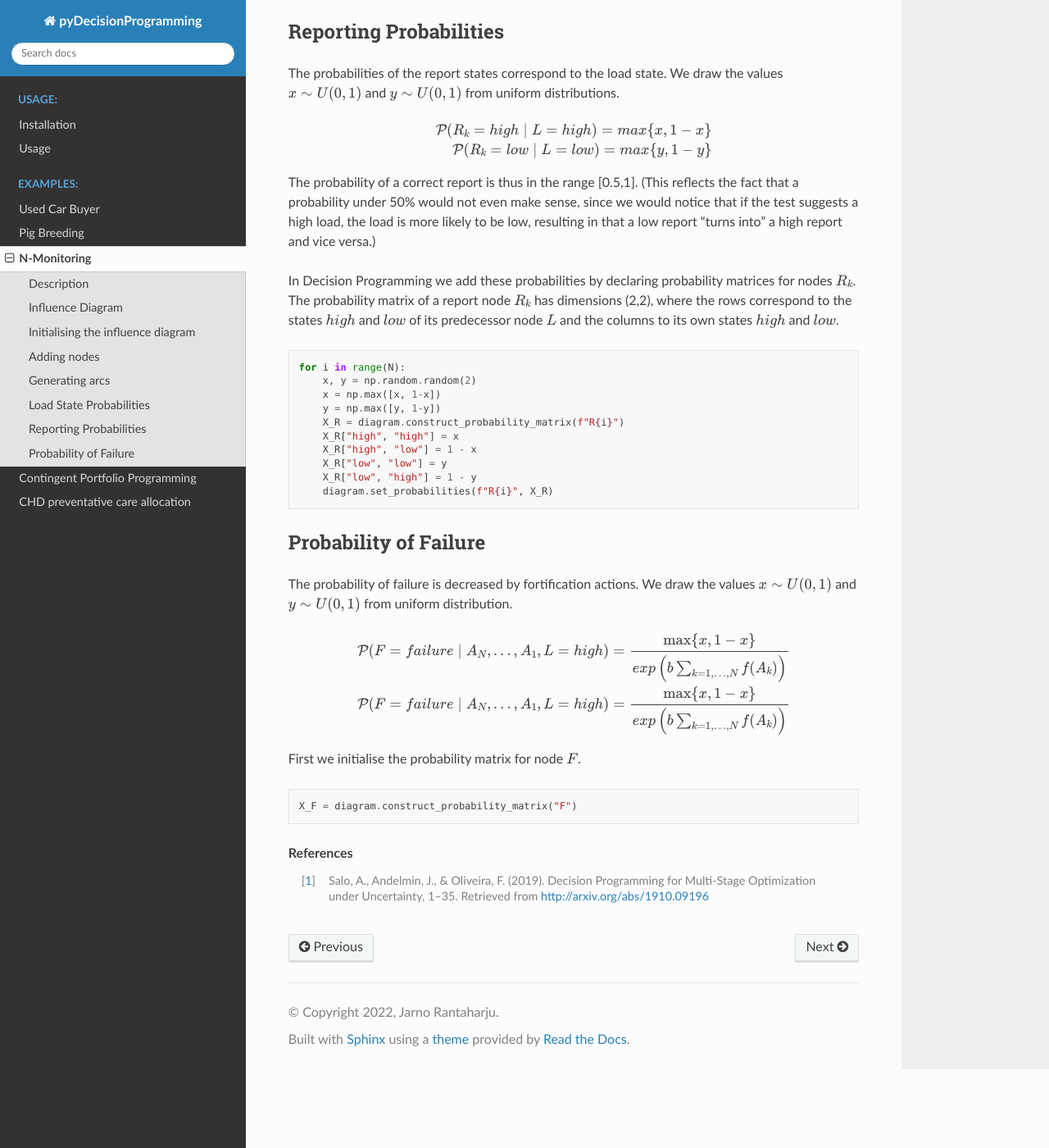
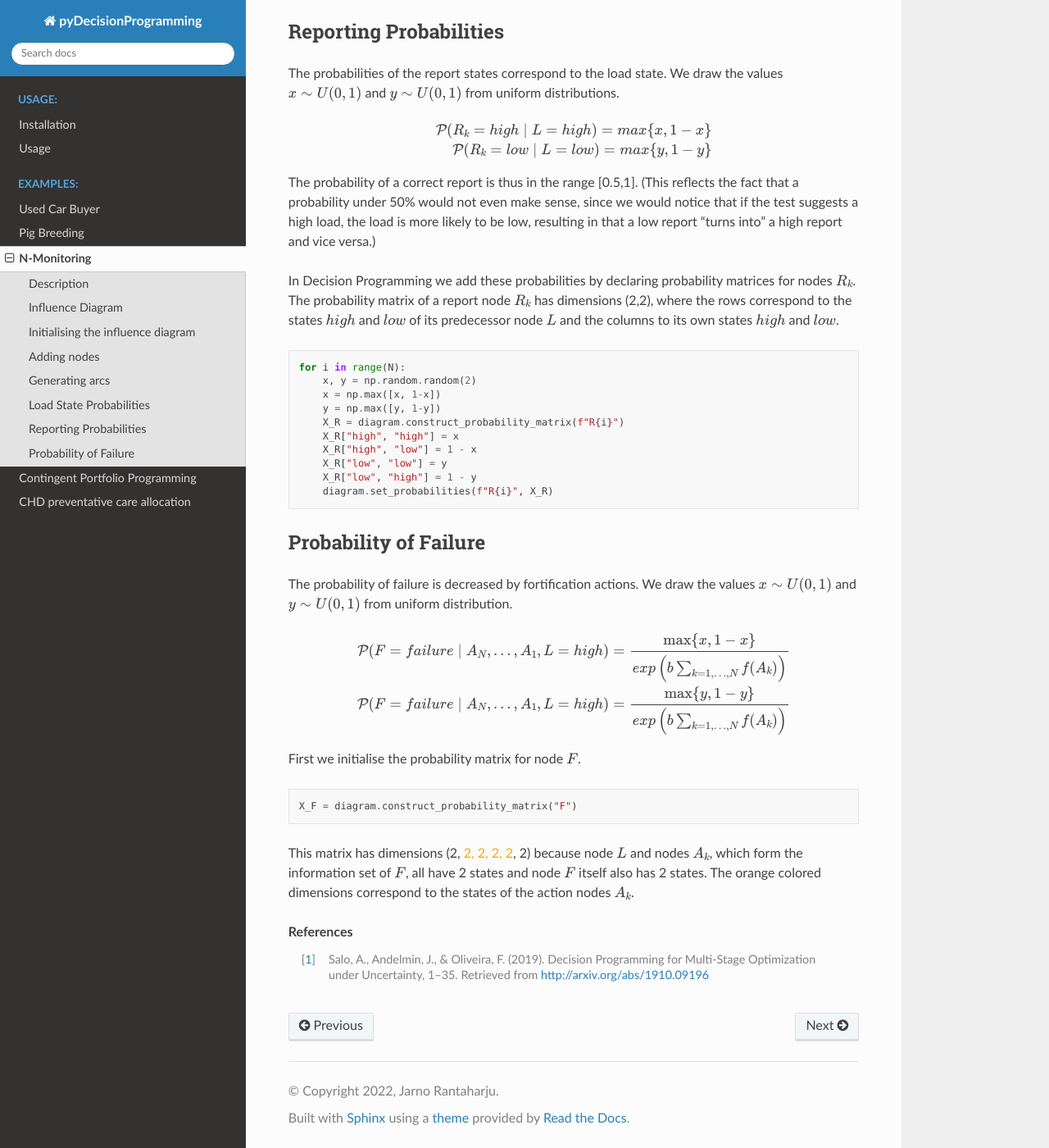
Before and after one commit to gamma-opt/pyDecisionProgramming, a Sphinx documentation site: the page built from docs/N-monitoring.rst, in a window 1280 px wide and 1400 px high, scrolled down 2901 px. Shown: the whole window at 82% size. Built offline with Sphinx 7.4.7 and the Read the Docs theme 2.0.0, drawn with Linux system fonts in a browser that asks for light colours.

Commit message:
Add custom css to color text in the base template

```diff
--- a/docs/N-monitoring.rst
+++ b/docs/N-monitoring.rst
@@ -202,7 +202,7 @@ actions. We draw the values :math:`x∼U(0,1)` and
 .. math::
 
    \mathcal P(F=failure \mid A_N,\dots,A_1,L=high) = \frac{\max\{x,1-x\}}{exp\left( b\sum_{k=1,\dots,N}f(A_k) \right)}\\
-   \mathcal P(F=failure \mid A_N,\dots,A_1,L=high) = \frac{\max\{x,1-x\}}{exp\left( b\sum_{k=1,\dots,N}f(A_k) \right)}
+   \mathcal P(F=failure \mid A_N,\dots,A_1,L=high) = \frac{\max\{y,1-y\}}{exp\left( b\sum_{k=1,\dots,N}f(A_k) \right)}
 
 First we initialise the probability matrix for node
 :math:`F`.
@@ -212,6 +212,14 @@ First we initialise the probability matrix for node
    X_F = diagram.construct_probability_matrix("F")
 
 
+.. role:: orangetext
+
+This matrix has dimensions (2, :orangetext:`2, 2, 2, 2`, 2)
+because node :math:`L` and nodes :math:`A_k`, which form
+the information set of :math:`F`, all have 2 states and
+node :math:`F` itself also has 2 states. The orange
+colored dimensions correspond to the states of the action
+nodes :math:`A_k`.
 
 
 
--- /dev/null
+++ b/docs/_templates/layout.html
@@ -0,0 +1,9 @@
+{% extends "!layout.html" %}
+  {% block footer %} {{ super() }}
+
+  <style>
+    .orangetext{
+      color: orange
+    }
+  </style>
+{% endblock %}
```
